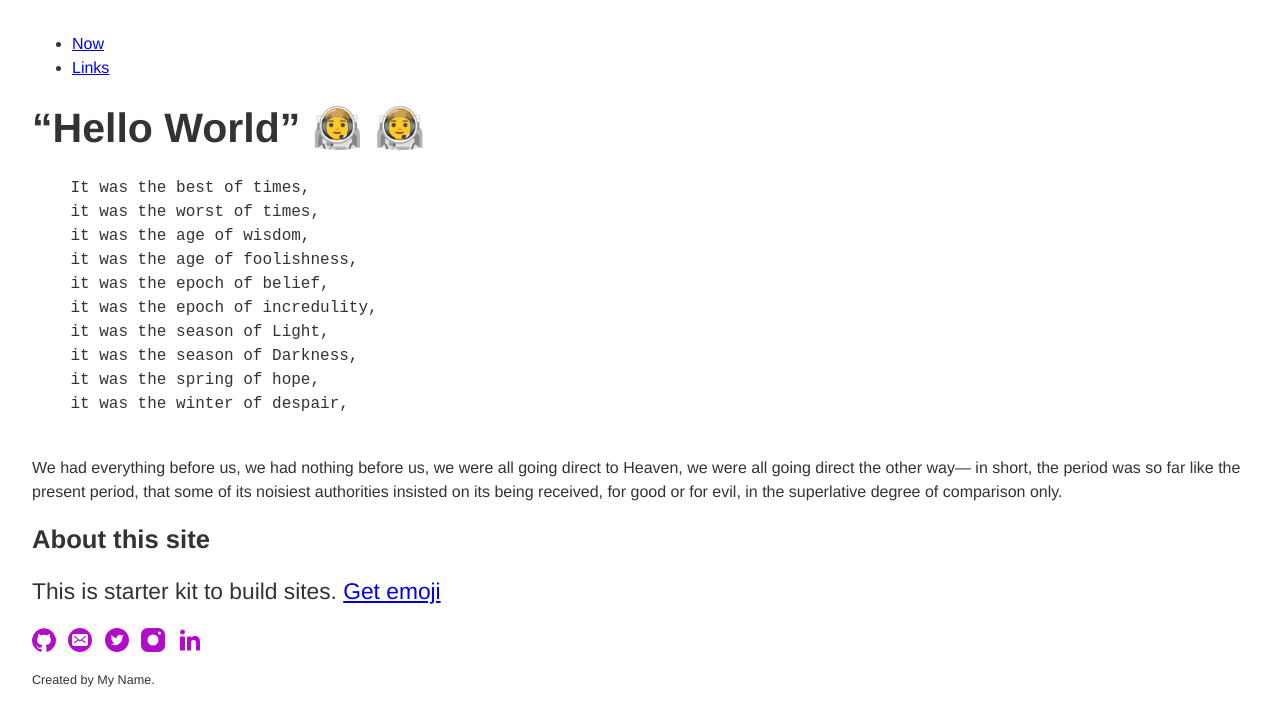
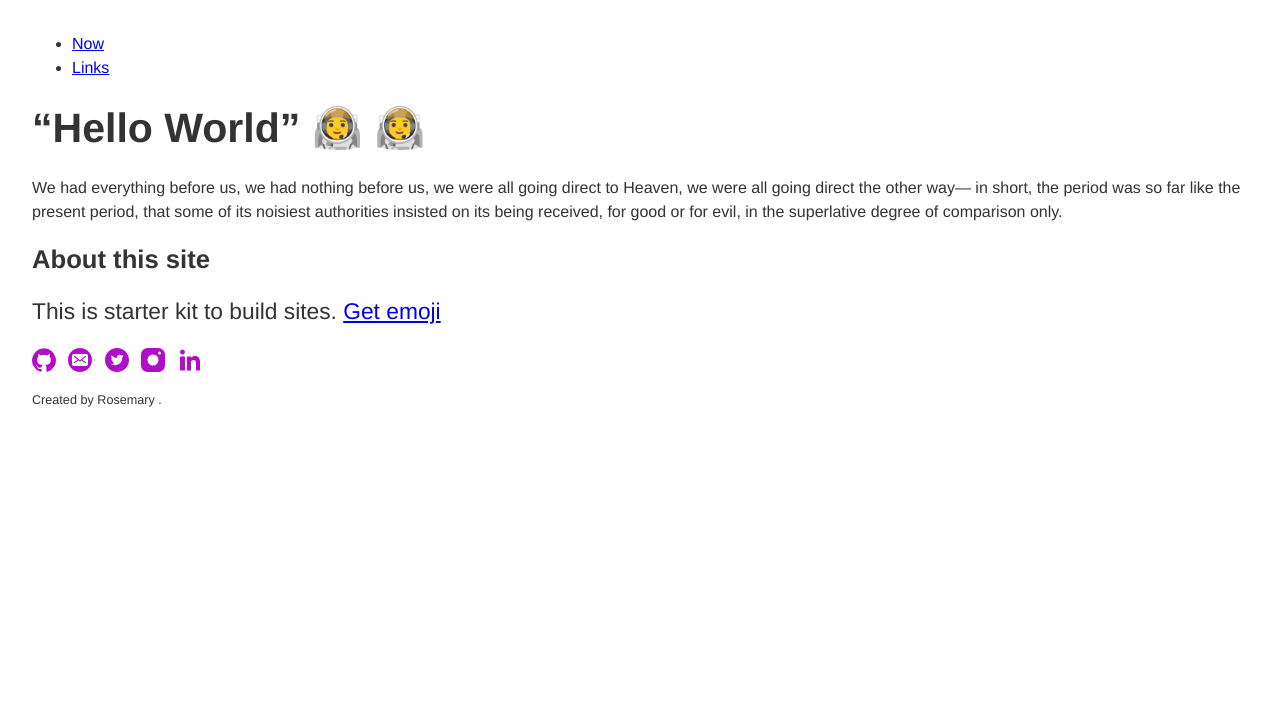
Before and after one commit to luisa-code-1/rosecwallace.github.io, a plain HTML site: page index.html in a window 1280 px wide. Drawn offline with Linux system fonts and the light colour scheme.

Commit message:
Name Change

```diff
--- a/index.html
+++ b/index.html
@@ -3,7 +3,7 @@
 
   <head>
     <meta charset="utf-8">
-    <title>Hello World</title>
+    <title>Rosemary's Page</title>
     <meta name="description" content="">
     <meta name="viewport" content="width=device-width, initial-scale=1.0" />
 
@@ -26,18 +26,7 @@
     </header>
 
     <main>
-  <pre>
-    It was the best of times,
-    it was the worst of times,
-    it was the age of wisdom,
-    it was the age of foolishness,
-    it was the epoch of belief,
-    it was the epoch of incredulity,
-    it was the season of Light,
-    it was the season of Darkness,
-    it was the spring of hope,
-    it was the winter of despair,
-  </pre>
+
         <p>We had everything before us, we had nothing before us, we were all going direct to Heaven, we were all going direct the other way— in short, the period was so far like the present period, that some of its noisiest authorities insisted on its being received, for good or for evil, in the superlative degree of comparison only. </p>
 
     </main>
@@ -115,8 +104,8 @@
       </div>
 
 
-      <small>Created by <span class="p-author p-name h-card vcard">My
-          Name</span>.</small>
+      <small>Created by <span class="p-author p-name h-card vcard">Rosemary
+          </span>.</small>
     </footer>
   </body>
 
```
